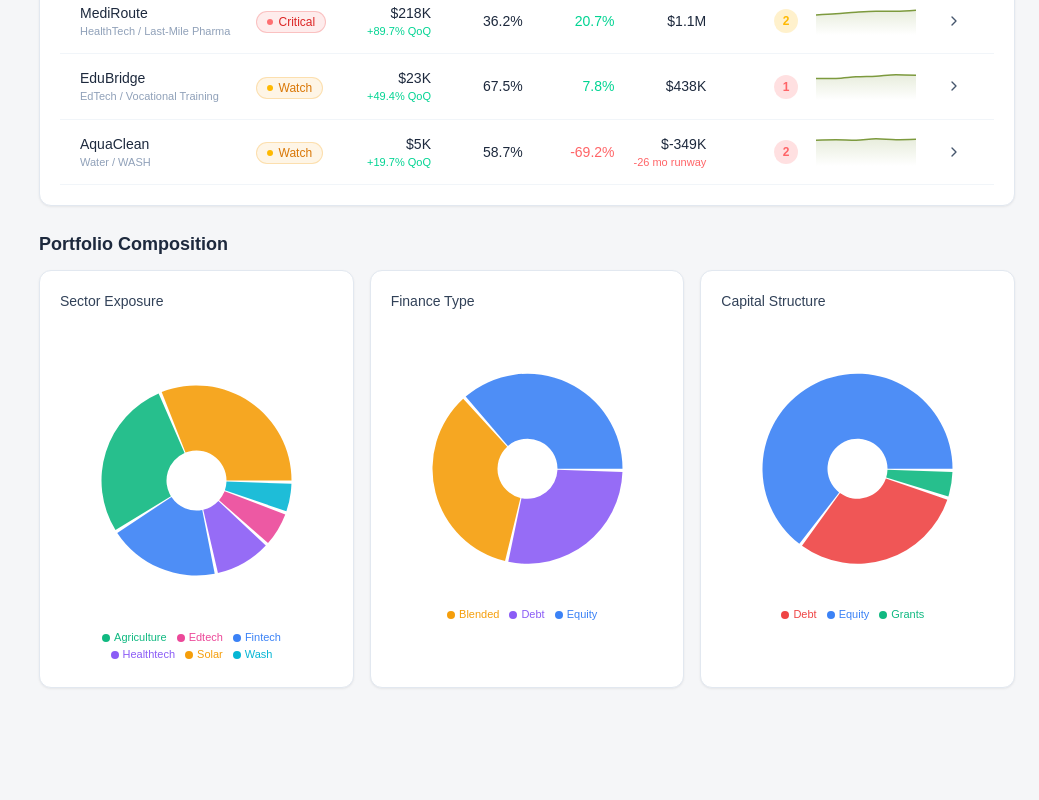
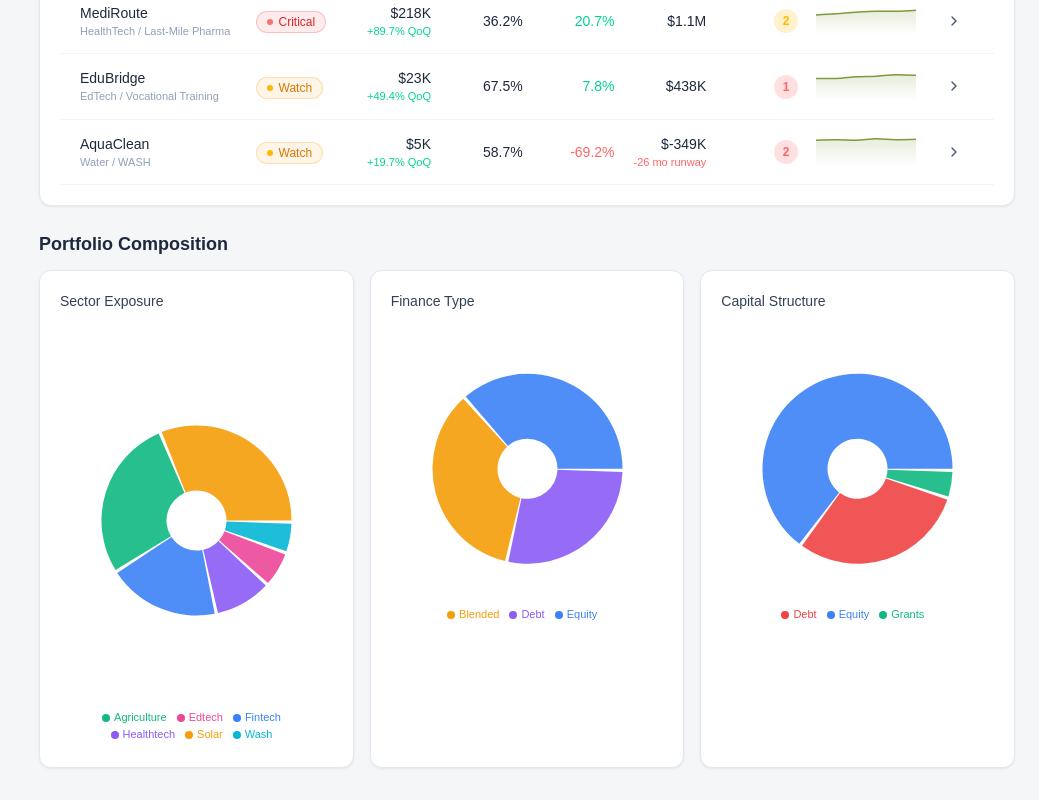
Before and after one commit to RoseWairimuK/ProjectPortfolio360, a Next.js app: page / in a window 1280 px wide. Shown: the part 1032-1832 px from the top of the page, without its empty margins (241-1280 px from the left). Before the commit the page ends 1752 px from the top, so only its background shows below. Built offline with nearby package versions, Linux system fonts and the light colour scheme.

Commit message:
Increase sector exposure pie chart height to 420px
Co-Authored-By: Claude Sonnet 4.6 <noreply@anthropic.com>

```diff
--- a/src/components/PortfolioCharts.tsx
+++ b/src/components/PortfolioCharts.tsx
@@ -44,7 +44,7 @@ export default function PortfolioCharts() {
           title="Sector Exposure"
           data={sectorData}
           colors={["#f59e0b", "#10b981", "#3b82f6", "#8b5cf6", "#ec4899", "#06b6d4"]}
-          height={340}
+          height={420}
         />
         <PortfolioDonut
           title="Finance Type"
```
